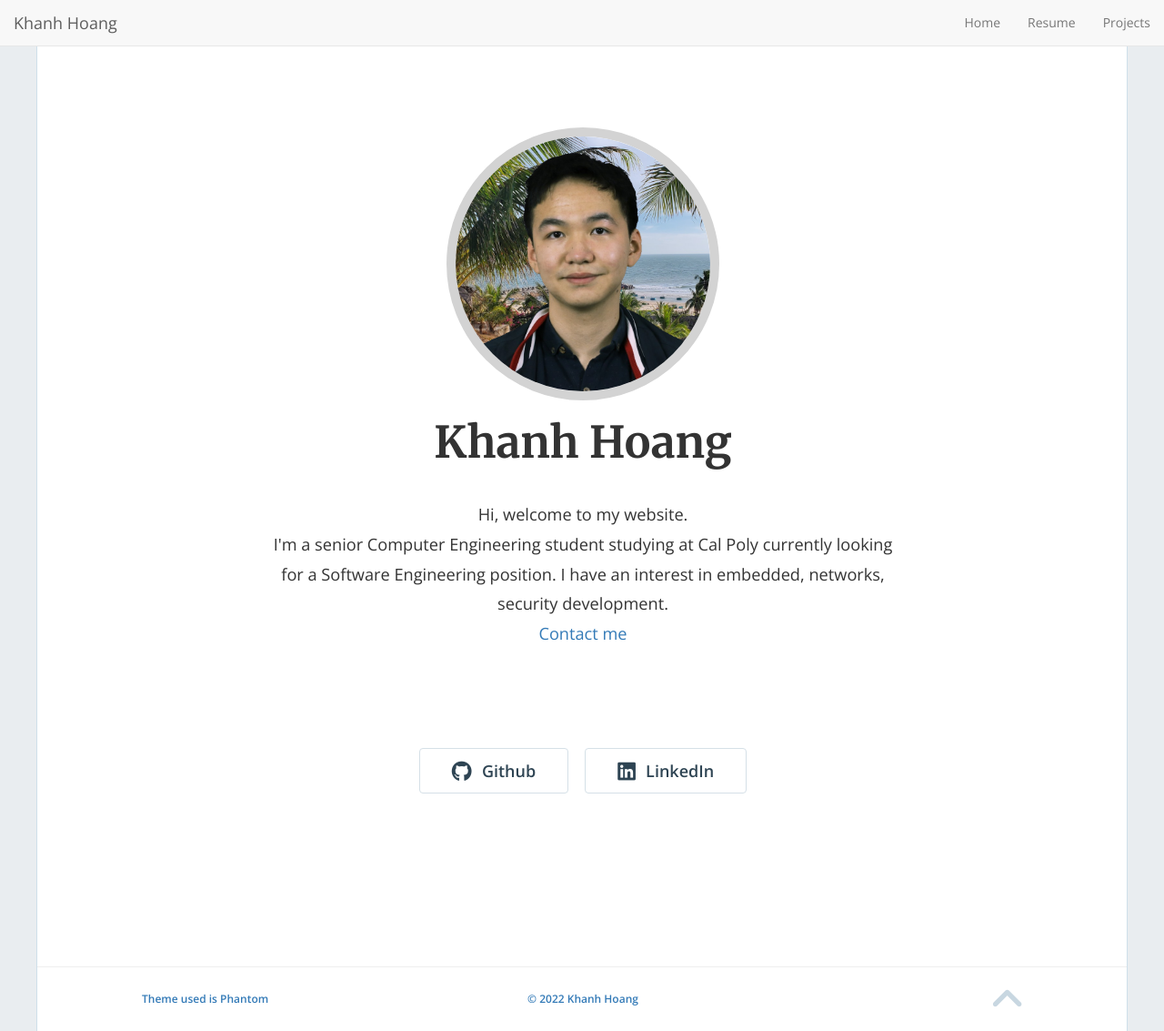
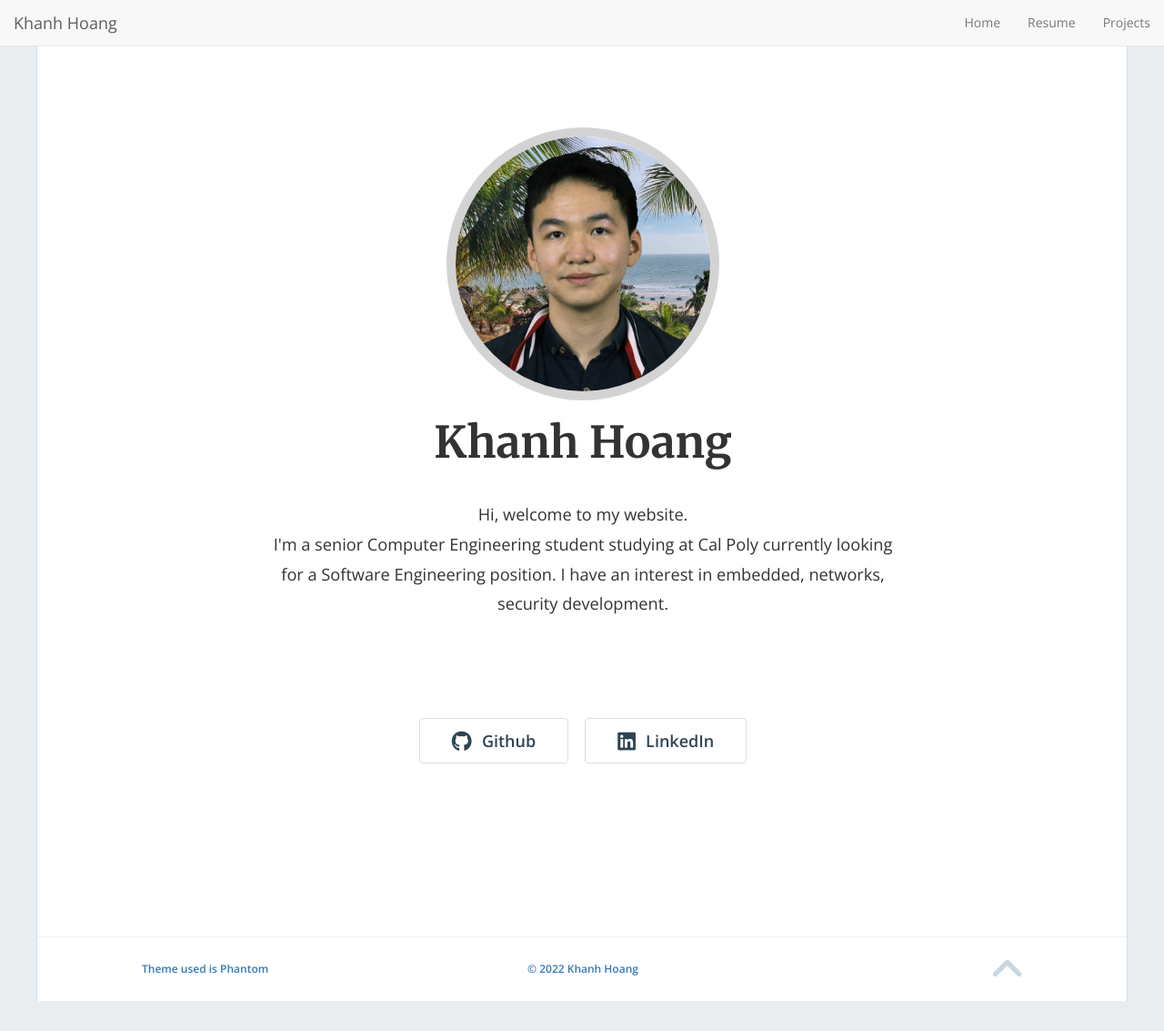
Before and after one commit to KKhanhH/kkhanhh.github.io, a Jekyll site: the page built from index.html, in a window 1280 px wide and 1133 px high. Shown: the whole window at 91% size. Built offline with Jekyll 4.4.1, drawn with Linux system fonts in a browser that asks for light colours; nearby versions of some CDN libraries; the list of posts is cut into pages by our own code.

Commit message:
No more contact form

```diff
--- a/_config.yml
+++ b/_config.yml
@@ -37,7 +37,7 @@
 profile_pic: "/uploads/profilekhanh.png"
 resume_file: "/uploads/ResumeNoContact.pdf"
 google_analytics: G-5EKTESEZK0
-enable_contact: true
+enable_contact: false
 enable_nav: true
 nav_item:
 - url: "/"
```
